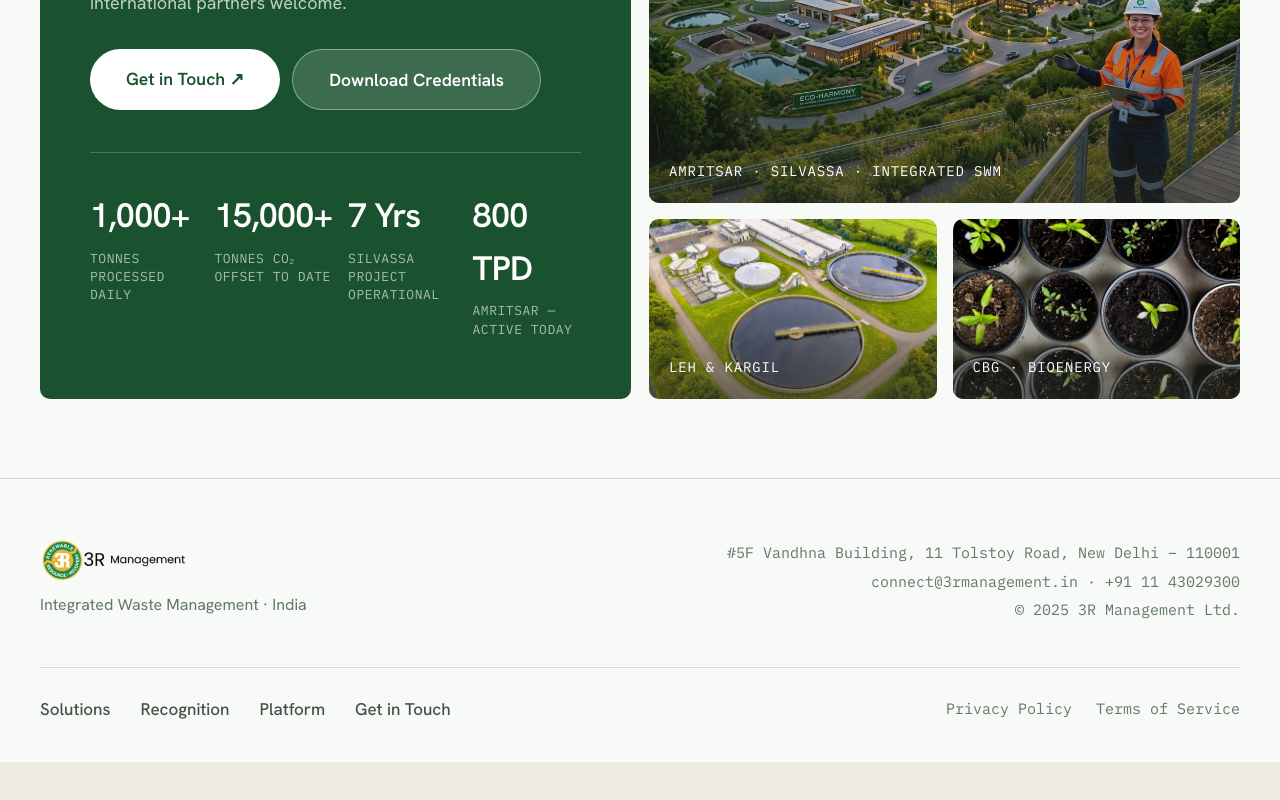
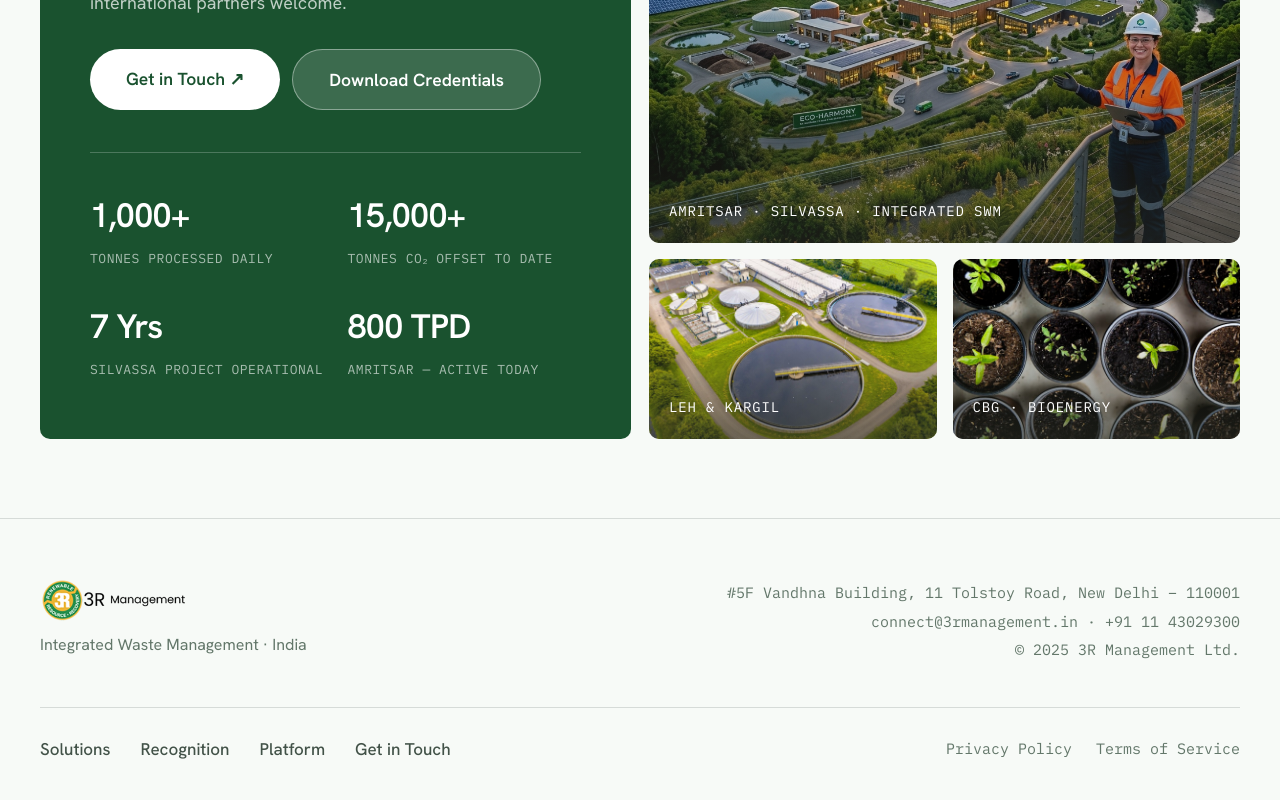
Before and after one commit to Thebored1/3r-management, a Next.js app: page / in a window 1280 px wide. Shown: the part 5077-5877 px from the top of the page. Before the commit the page ends 5839 px from the top, so only its background shows below. Built offline with nearby package versions, Linux system fonts and the light colour scheme.

Commit message:
Change stats grid layout to 2x2 to prevent jagged text wrapping

```diff
--- a/src/app/page.tsx
+++ b/src/app/page.tsx
@@ -247,7 +247,7 @@
               <a href="mailto:connect@3rmanagement.in" style={{ background: '#fff', color: 'var(--green)', fontSize: 17.5, fontWeight: 600, padding: '16px 36px', borderRadius: 999 }}>Get in Touch ↗</a>
               <a href="mailto:connect@3rmanagement.in" style={{ background: 'rgba(255,255,255,0.15)', border: '1px solid rgba(255,255,255,0.4)', color: '#fff', fontSize: 17.5, fontWeight: 600, padding: '16px 36px', borderRadius: 999 }}>Download Credentials</a>
             </div>
-            <div style={{ display: 'grid', gridTemplateColumns: '1fr 1fr 1fr 1fr', gap: 16, marginTop: 42, paddingTop: 36, borderTop: '1px solid rgba(255,255,255,0.22)' }}>
+            <div style={{ display: 'grid', gridTemplateColumns: 'repeat(2, 1fr)', gap: '32px 24px', marginTop: 42, paddingTop: 36, borderTop: '1px solid rgba(255,255,255,0.22)' }}>
               {data.stats.map((s, i) => (
                 <div key={i}>
                   <div style={{ fontSize: 34, fontWeight: 600, letterSpacing: '-0.02em', color: '#fff' }}>{s.v}</div>
```
